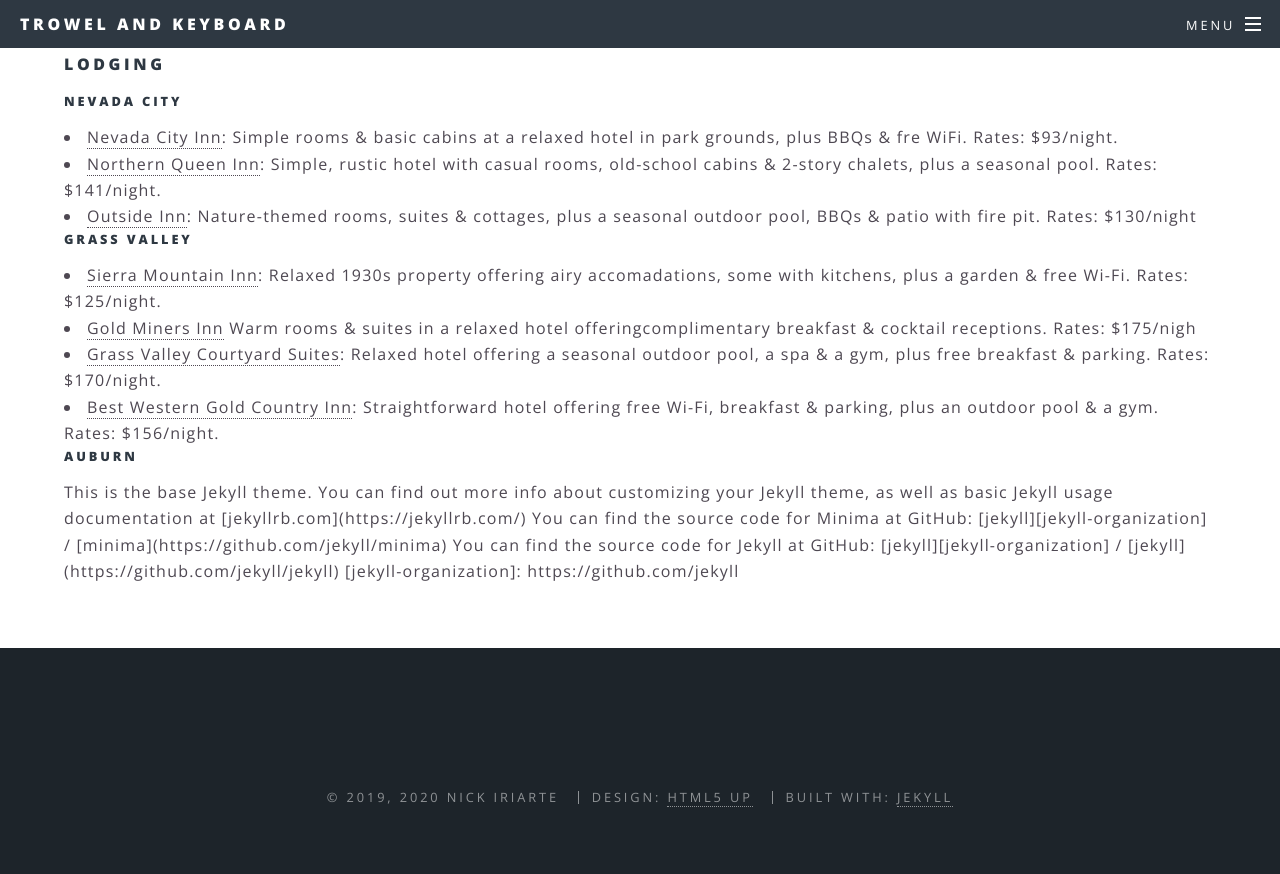
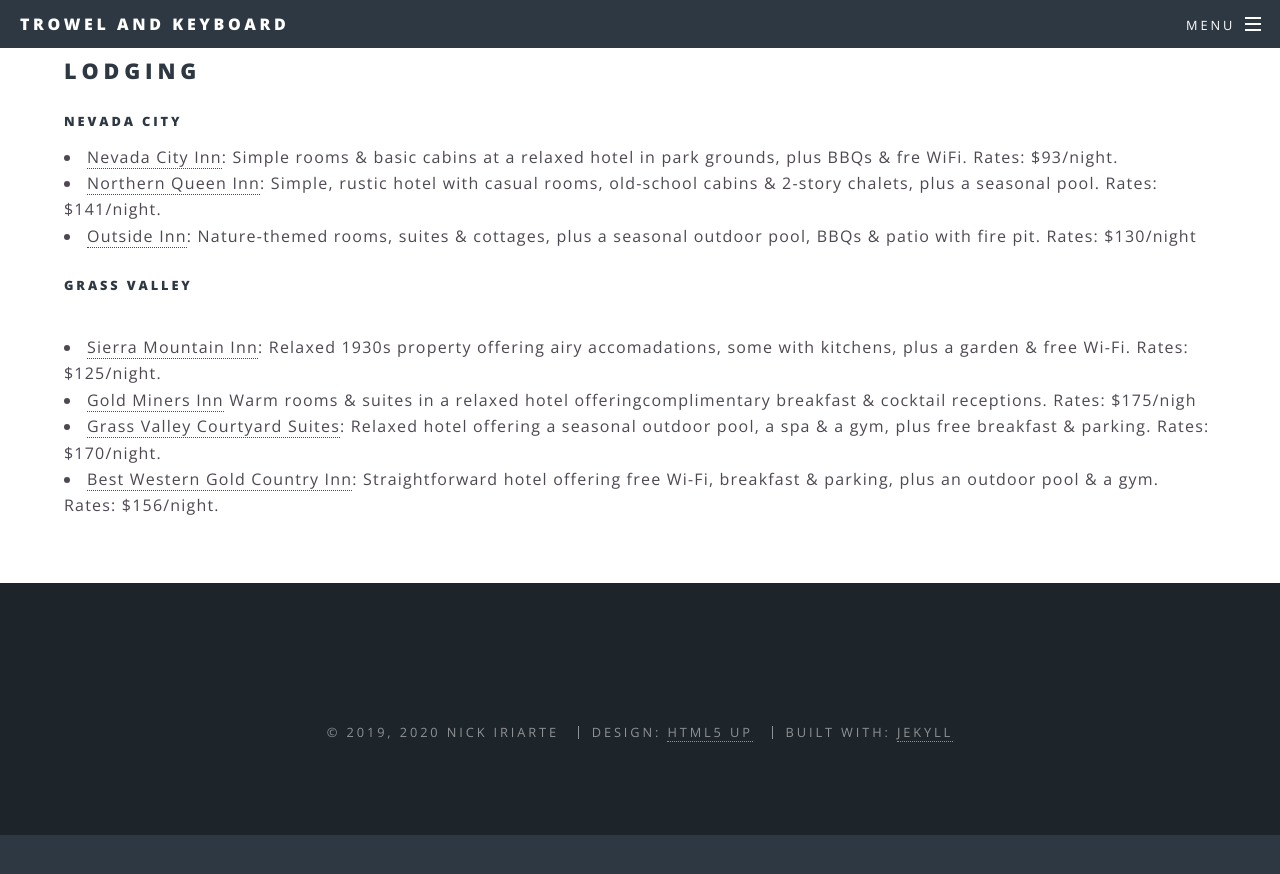
Before and after one commit to trowelandkeyboard/trowelandkeyboard.github.io, a Jekyll site: the page built from location.md, in a window 1280 px wide and 900 px high, scrolled down 979 px. Shown: the top 874 px of the window. Built offline with Jekyll 4.4.1, drawn with Linux system fonts in a browser that asks for light colours; after the commit the page ends 1814 px from its top, so only the background shows below that.

Commit message:
Fixed formatting

```diff
--- a/location.md
+++ b/location.md
@@ -10,32 +10,14 @@
 <iframe src="https://www.google.com/maps/embed?pb=!1m18!1m12!1m3!1d3089.1347110392376!2d-120.91356868423331!3d39.26250997951591!2m3!1f0!2f0!3f0!3m2!1i1024!2i768!4f13.1!3m3!1m2!1s0x809b77c4726816c5%3A0x2e969181be851be5!2s16605%20Pasquale%20Rd%2C%20Nevada%20City%2C%20CA%2095959!5e0!3m2!1sen!2sus!4v1580262466699!5m2!1sen!2sus" width="450" height="338" frameborder="0" style="border:0;" allowfullscreen=""></iframe>
 <hr />
 <header>
- <h4>Lodging</h4>
+ <h2>Lodging</h2>
     <h5>Nevada City</h5>
     <li><a href="https://nevadacityinn.net/">Nevada City Inn</a>: Simple rooms & basic cabins at a relaxed hotel in park grounds, plus BBQs & fre WiFi. Rates: $93/night.</li>
     <li><a href="https://northernqueeninn.com/">Northern Queen Inn</a>: Simple, rustic hotel with casual rooms, old-school cabins & 2-story chalets, plus a seasonal pool. Rates: $141/night.</li>
     <li><a href="https://outsideinn.com/">Outside Inn</a>: Nature-themed rooms, suites & cottages, plus a seasonal outdoor pool, BBQs & patio with fire pit. Rates: $130/night</li>
-
- <h5>Grass Valley</h5>
+<br>
+ <h5>Grass Valley</h5><br>
  <li><a href="http://sierramountaininn.com/">Sierra Mountain Inn</a>: Relaxed 1930s property offering airy accomadations, some with kitchens, plus a garden & free Wi-Fi. Rates: $125/night.</li>
  <li><a href="https://www.choicehotels.com/california/grass-valley/ascend-hotels/cae68?source=gyxt">Gold Miners Inn</a> Warm rooms & suites in a relaxed hotel offeringcomplimentary breakfast & cocktail receptions. Rates: $175/nigh</li>
  <li><a href="http://www.gvcourtyardsuites.com/">Grass Valley Courtyard Suites</a>: Relaxed hotel offering a seasonal outdoor pool, a spa & a gym, plus free breakfast & parking. Rates: $170/night.</li>
  <li><a href="https://www.bestwestern.com/en_US/book/hotels-in-grass-valley/best-western-gold-country-inn/propertyCode.05353.html">Best Western Gold Country Inn</a>: Straightforward hotel offering free Wi-Fi, breakfast & parking, plus an outdoor pool & a gym. Rates: $156/night.</li>
-
-
- <h5>Auburn</h5>
-
-
-
-This is the base Jekyll theme. You can find out more info about customizing your Jekyll theme, as well as basic Jekyll usage documentation at [jekyllrb.com](https://jekyllrb.com/)
-
-You can find the source code for Minima at GitHub:
-[jekyll][jekyll-organization] /
-[minima](https://github.com/jekyll/minima)
-
-You can find the source code for Jekyll at GitHub:
-[jekyll][jekyll-organization] /
-[jekyll](https://github.com/jekyll/jekyll)
-
-
-[jekyll-organization]: https://github.com/jekyll
```
